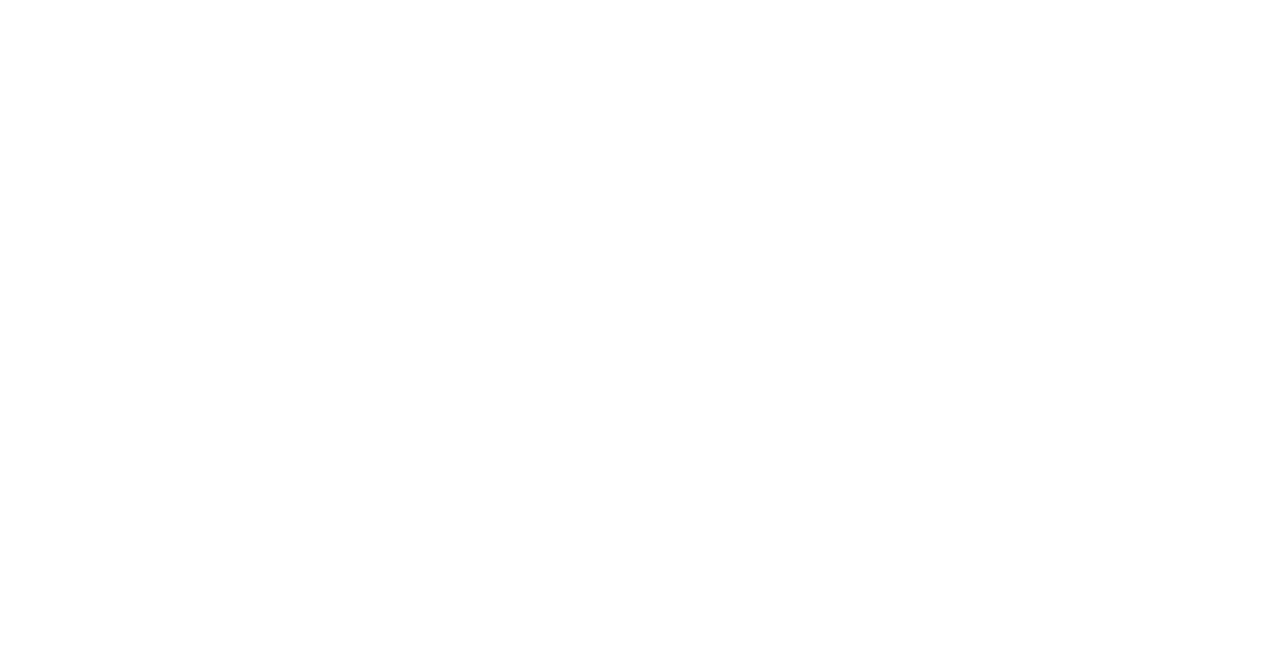
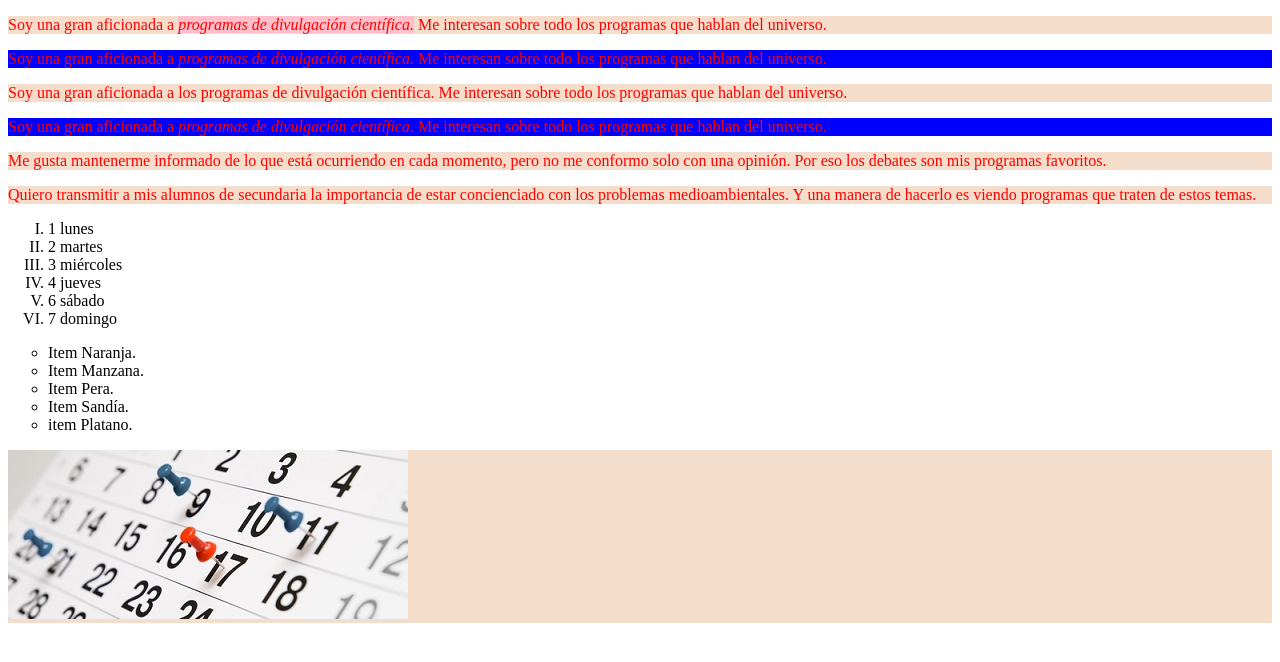
Before and after one commit to josepulid/taller15, a plain HTML site: page index.html in a window 1280 px wide. Drawn offline with Linux system fonts and the light colour scheme.

Commit message:
elavoramos el html colocamos imagen,parrafos,stilos pero tengo errores

```diff
--- a/index.html
+++ b/index.html
@@ -3,11 +3,74 @@
 
 <head>
     <meta charset="UTF-8">
-    <meta name="viewport" content="width=device-width, initial-scale=1.0">
-    <title>Document</title>
+    <meta name="viewport" content="width=device-width,initial-scale=1.0">
+    <link rel="stylesheet" href="estilo/.css">
+    <title>taller15</title>
 </head>
 
 <body>
+    <div class="content">
+
+        <p>Soy una gran aficionada a <i>programas de divulgación científica.</i> Me interesan sobre todo los programas que hablan del universo.
+        </p>
+        <p>Soy una gran aficionada a <i>programas de divulgación científica.</i> Me interesan sobre todo los programas que hablan del universo.
+        </p>
+        <p>Soy una gran aficionada a los programas de divulgación científica. Me interesan sobre todo los programas que hablan del universo.</p>
+        <a href=""></a>
+    </div>
+    <section>
+
+        </p>
+        <p>Soy una gran aficionada a <i>programas de divulgación científica.</i> Me interesan sobre todo los programas que hablan del universo.
+        </p>
+    </section>
+
+    </section>
+    <section>
+        <P>Me gusta mantenerme informado de lo que está ocurriendo en cada momento, pero no me conformo solo con una opinión. Por eso los debates son mis programas favoritos.
+        </P>
+    </section>
+    </section>
+
+    <section>
+        <section>
+            <section>
+
+                <p>Quiero transmitir a mis alumnos de secundaria la importancia de estar concienciado con los problemas medioambientales. Y una manera de hacerlo es viendo programas que traten de estos temas. </p>
+            </section>
+        </section>
+    </section>
+    <!--lista ordenada-->
+
+    <ol class="a">
+
+        <li>1 lunes</li>
+        <li>2 martes </li>
+        <li>3 miércoles </li>
+        <li>4 jueves </li>
+        <li>6 sábado </li>
+        <li>7 domingo
+
+    </ol>
+
+
+
+    <!--lista desordenada-->
+
+    <ul class="b">
+        <li>Item Naranja.</li>
+        <li>Item Manzana.</li>
+        <li>Item Pera.</li>
+        <li>Item Sandía.</li>
+        <li>item Platano.</li>
+
+    </ul>
+    <p>
+        <img src="calendario.jpg" alt=""></p>
+
+
+
+
 
 </body>
 
```
Also changed, not shown: calendario.jpg (added), estilo/.css (added).
